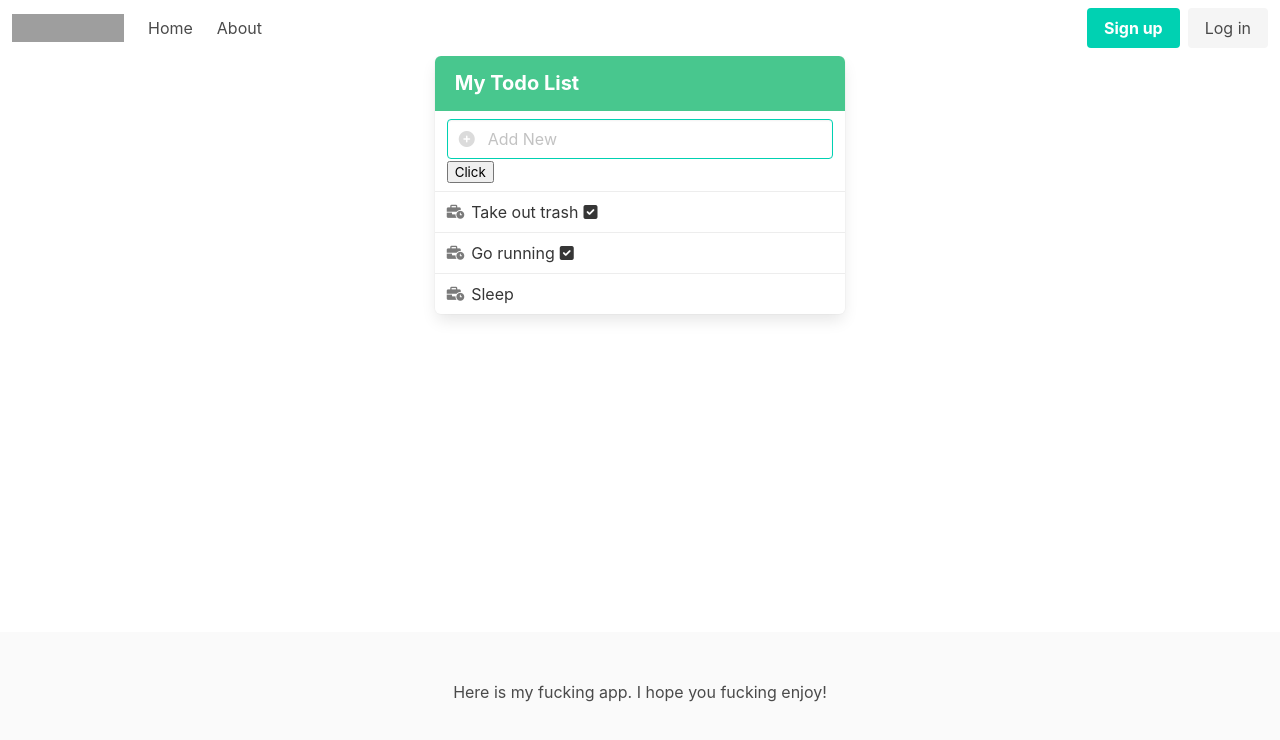
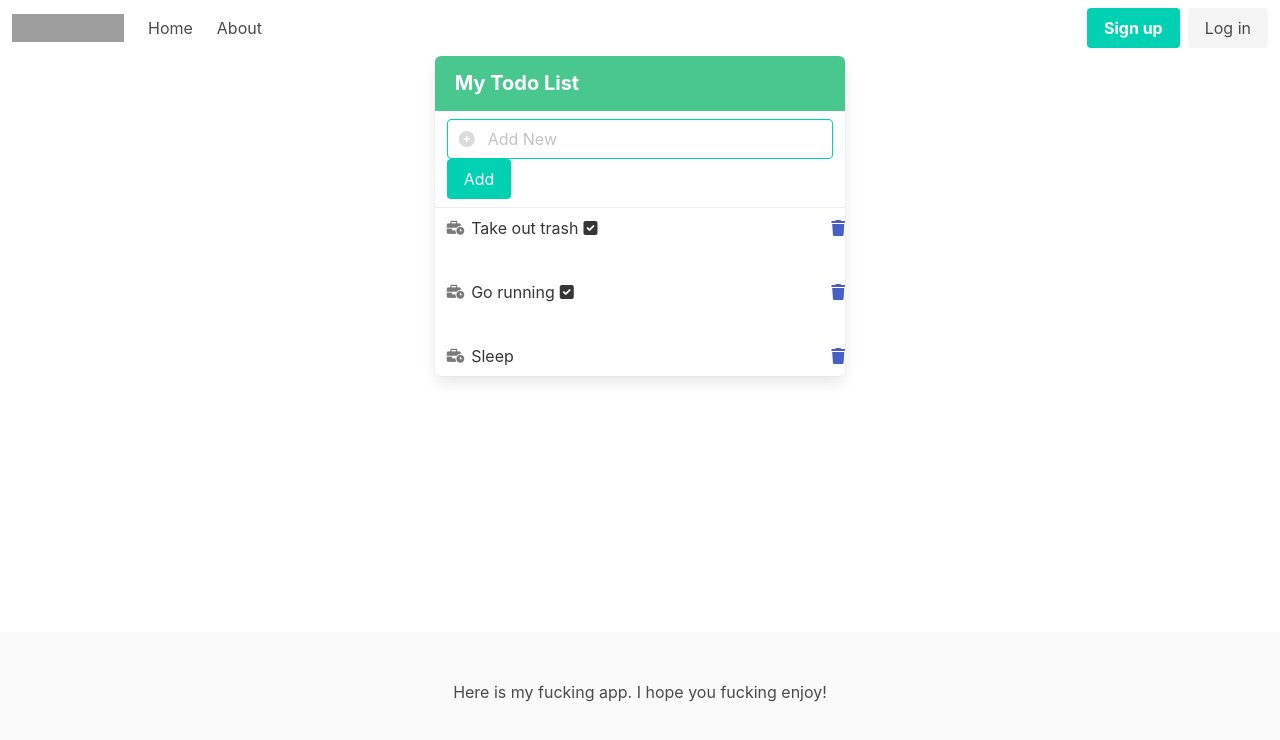
Before and after one commit to ChrisBurgdorff/NextTodo, a Next.js app: page / in a window 1280 px wide. Shown: the top 740 px of the page. Built offline with nearby package versions, Linux system fonts and the light colour scheme; no server answers; grey boxes are pictures that could not be loaded.

Commit message:
Working with API now

```diff
--- a/Components/Footer.js
+++ b/Components/Footer.js
@@ -2,8 +2,8 @@ import React from "react";
 
 function Footer() {
   return (
-    <footer class="footer">
-      <div class="content has-text-centered">
+    <footer className="footer">
+      <div className="content has-text-centered">
         <p>
           Here is my fucking app. I hope you fucking enjoy!
         </p>
--- a/Components/Todo.js
+++ b/Components/Todo.js
@@ -1,18 +1,23 @@
 import React  from "react";
 
-function Todo( {todo, index, done, toggleDone} ) {
+function Todo( {todo, index, done, toggleDone, deleteTodo} ) {
 
   return (
-    <>
+    <div className="level">
+      <div className="level-left">
       <a className="panel-block" onClick={() => toggleDone(index)}>
       <span className="panel-icon">
           <i className="fas fa-business-time" aria-hidden="true"></i>
         </span>
         {todo}
 
-        {done && <span className="icon is-right"><i className="fas fa-square-check" aria-hidden="true"></i></span> }
+        {done && <span className="icon"><i className="fas fa-square-check" aria-hidden="true"></i></span> }
       </a>
-  </>
+      </div>
+      <div className="level-right">
+        <a onClick={() => deleteTodo(index)} ><span><i className="fas fa-trash" aria-hidden="true"></i></span></a>
+      </div>
+  </div>
   );
 }
 
--- a/Components/Todolist.js
+++ b/Components/Todolist.js
@@ -1,5 +1,7 @@
-import { useState } from "react";
+import { useState, useEffect } from "react";
 import Todo from "./Todo";
+import axios from "axios";
+import config from '../config';
 
 function Todolist() {
   var sampleTodoList = [
@@ -11,22 +13,53 @@ function Todolist() {
   const [todoList, setTodoList] = useState(sampleTodoList);
   const [newTodo, setNewTodo] = useState("");
 
-  function addTodo() {
-    var nextId = Math.max(...todoList.map(t => t.id)) + 1;
-    setTodoList([...todoList, {id: nextId, description: newTodo, done: false}]);
-    setNewTodo("");
+  useEffect(() => {
+    axios.get(config.API_BASE_URL + '/api/todo')
+      .then((response) => {
+        setTodoList(response.data);
+      });
+  }, []);
+
+  function addTodo(e) {
+    axios.post(config.API_BASE_URL + '/api/todo', {
+      description: newTodo,
+      done: false
+    }).then((response) => {
+      setTodoList([...todoList, response.data]);
+      setNewTodo("");
+    });
   }
 
   function toggleDone(todoIndex) {
+    console.log("in toggle done");
     var todoToModify = todoList.find(t => t.id === todoIndex);
     var replacementTodo = {
       id: todoToModify.id,
       description: todoToModify.description,
       done: !todoToModify.done
     };
-    setTodoList( [...todoList.filter((t) => {
-      return (t.id !== todoToModify.id);
-    }), replacementTodo].sort(function(a,b) {return a.id - b.id}) );
+    axios.put(config.API_BASE_URL + '/api/todo/' + todoIndex, {done: !todoToModify.done})
+      .then((response) => {
+        if (response.data[0] == 1) {
+          setTodoList( [...todoList.filter((t) => {
+            return (t.id !== todoToModify.id);
+          }), replacementTodo].sort(function(a,b) {return a.id - b.id}) );
+        } else {
+          console.log("Some Shit went wrong");
+        }
+      });
+  }
+
+  function deleteTodo(todoIndex) {
+    axios.delete(config.API_BASE_URL + "/api/todo/" + todoIndex)
+      .then((response) => {
+        console.log("Response from Delete");
+        console.log(response);
+        console.log(response.data);
+        setTodoList(todoList.filter((t) => {
+          return (t.id != todoIndex);
+        }));
+      });
   }
 
   return (
@@ -38,9 +71,8 @@ function Todolist() {
 
     <div className="panel-block">
       <p className="control has-icons-left">
-
       <input className="input is-primary" type="text" placeholder="Add New" value={newTodo} onChange={(e) => setNewTodo(e.target.value)} />
-      <button onClick={addTodo}>Click</button>
+      <button className="button is-primary" onClick={addTodo}>Add</button>
       <span className="icon is-left">
         <i className="fas fa-circle-plus" aria-hidden="true"></i>
       </span>
@@ -48,7 +80,7 @@ function Todolist() {
     </div>
     {todoList.map((todo) => {
       return (
-        <Todo todo={todo.description} index={todo.id} done={todo.done} toggleDone={toggleDone} />
+        <Todo todo={todo.description} index={todo.id} done={todo.done} key={todo.id.toString()} toggleDone={toggleDone} deleteTodo={deleteTodo} />
       );
     })}
     </article>
--- a/package.json
+++ b/package.json
@@ -9,6 +9,7 @@
     "lint": "next lint"
   },
   "dependencies": {
+    "axios": "^0.26.1",
     "next": "12.1.3",
     "react": "18.0.0",
     "react-dom": "18.0.0"
```
Also changed, not shown: 2 other files (tests, documents, lock files or other folders).
